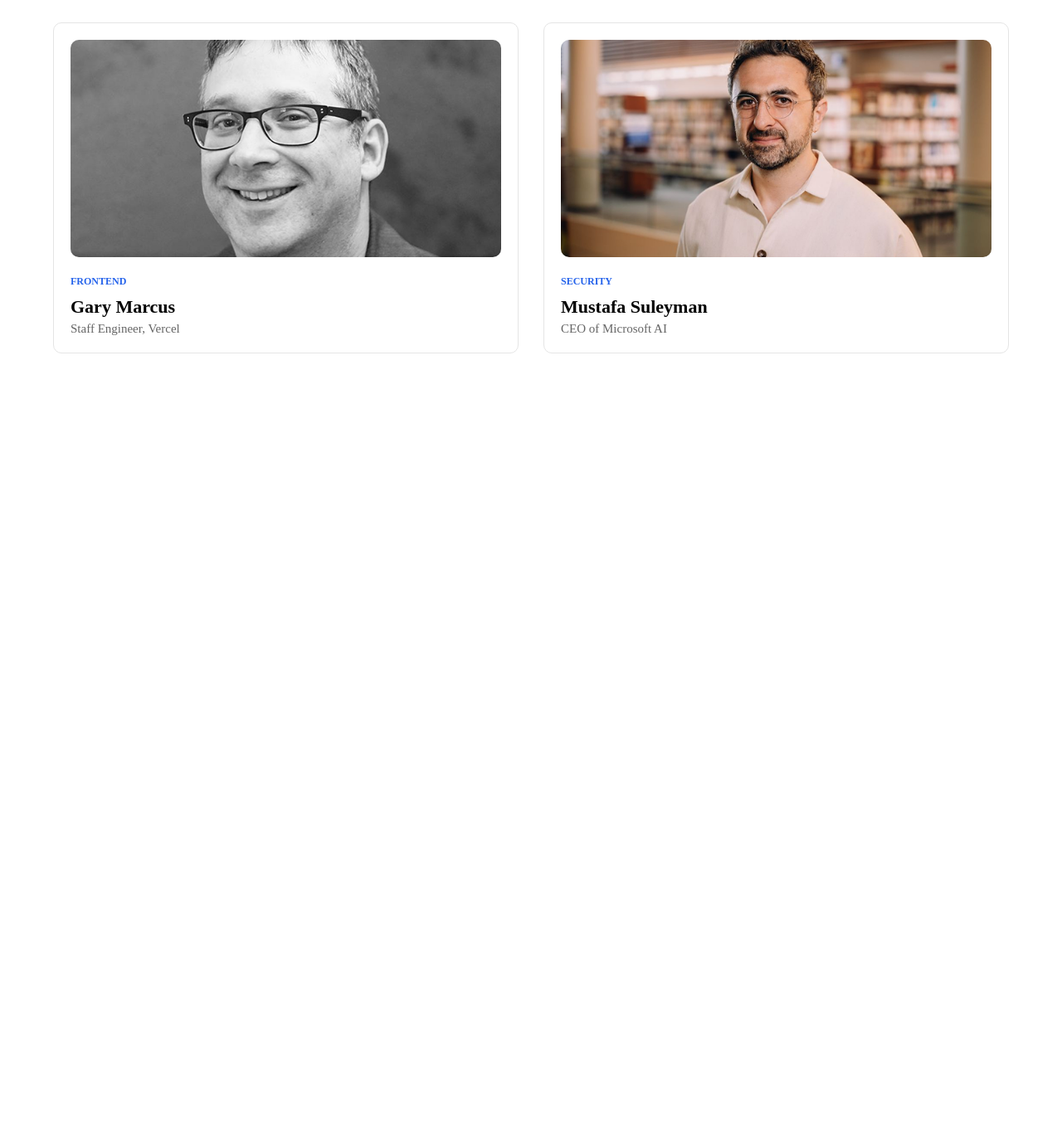
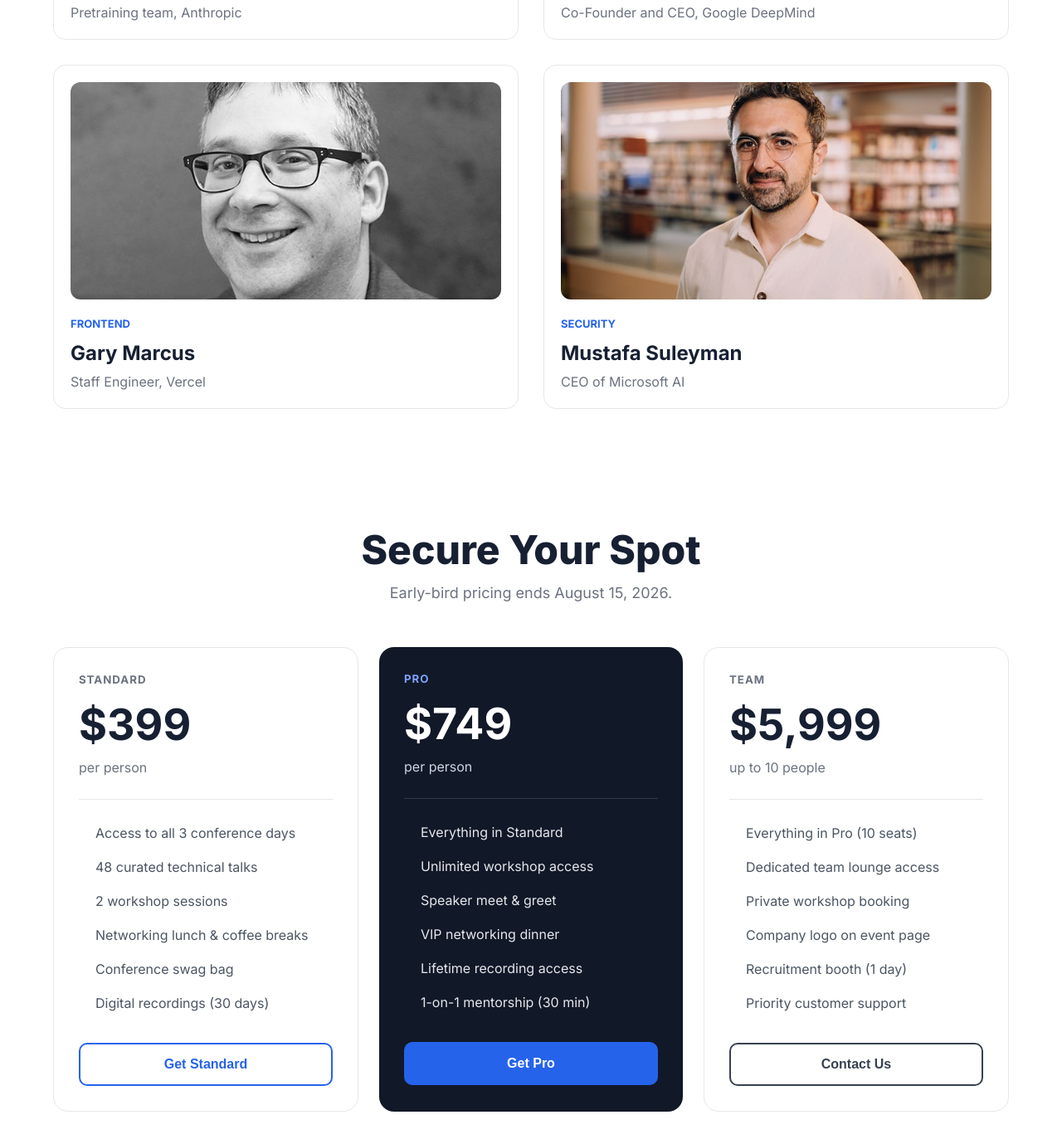
Before and after one commit to mh-emon-mern/Assignment-01, a plain HTML site: page index.html in a window 1280 px wide. Shown: the part 1197-2576 px from the top of the page at 83% size. Before the commit the page ends 1703 px from the top, so only its background shows below. Drawn offline with Linux system fonts and the light colour scheme.

Commit message:
commit done

```diff
--- a/index.html
+++ b/index.html
@@ -5,19 +5,26 @@
     <meta name="viewport" content="width=device-width, initial-scale=1.0" />
     <link rel="stylesheet" href="./style.css" />
     <title>Document</title>
+    <link rel="preconnect" href="https://fonts.googleapis.com" />
+    <link
+      href="https://fonts.googleapis.com/css2?family=Inter:wght@400;500;600;700&display=swap"
+      rel="stylesheet"
+    />
+
+    <link
+      rel="stylesheet"
+      href="https://cdnjs.cloudflare.com/ajax/libs/font-awesome/6.7.1/css/all.min.css"
+    />
   </head>
+
   <body>
-    <!-- header start -->
+    <!--  HEADER -->
+
     <header>
       <nav class="container">
-        <!-- logo start -->
-
         <div class="logo-image">
           <img src="./assets/logo.png" alt="" />
         </div>
-        <!-- logo end -->
-
-        <!-- ul start -->
 
         <ul>
           <li><a href="">Speakers</a></li>
@@ -26,62 +33,143 @@
           <li><a href="">Venue</a></li>
           <li><a href="">Blog</a></li>
         </ul>
-        <!-- ul end -->
 
-        <!-- button -->
         <button class="btn">Register Now</button>
       </nav>
     </header>
-    <!-- header end -->
 
-    <!-- hero section start -->
+    <!-- HERO -->
 
-    <div id="hero-pic">
+    <section id="hero-pic">
+      <!-- Hero content will stay inside container -->
+      <div class="container">
         <div class="hero-content">
           <h1>Code. Connect. Create</h1>
+
           <p>
-          Join 4,000+ engineers, founders, and builders at the premier developer
-          conference of 2026. Three days of cutting-edge talks, hands-on
-          workshops, and meaningful connections.
+            Join 4,000+ engineers, founders, and builders at the premier
+            developer conference of 2026. Three days of cutting-edge talks,
+            hands-on workshops, and meaningful connections.
           </p>
+
           <button class="btn">Register Now</button>
         </div>
       </div>
+    </section>
 
-    <!-- hero section end -->
+    <!-- ================= SPEAKERS ================= -->
 
-    <!-- speakers start -->
-        <section id="speakers">
+    <section id="speakers" class="container">
       <h2>Meet the Speakers</h2>
+
       <div class="speakers-main">
         <div class="spekers-child-card">
-                    <img src="./assets/andrej.png" alt="">
+          <img src="./assets/andrej.png" alt="" />
           <span>AI / ML</span>
           <h3>Andrej Karpathy</h3>
           <p>Pretraining team, Anthropic</p>
         </div>
+
         <div class="spekers-child-card">
-                    <img src="./assets/demis.png" alt="">
+          <img src="./assets/demis.png" alt="" />
           <span>CLOUD & DEVOPS</span>
           <h3>Demis Hassabis</h3>
           <p>Co-Founder and CEO, Google DeepMind</p>
         </div>
+
         <div class="spekers-child-card">
-                    <img src="./assets/gary.png" alt="">
+          <img src="./assets/gary.png" alt="" />
           <span>FRONTEND</span>
           <h3>Gary Marcus</h3>
           <p>Staff Engineer, Vercel</p>
         </div>
+
         <div class="spekers-child-card">
-                    <img src="./assets/mustafa.png" alt="">
+          <img src="./assets/mustafa.png" alt="" />
           <span>SECURITY</span>
           <h3>Mustafa Suleyman</h3>
           <p>CEO of Microsoft AI</p>
         </div>
       </div>
     </section>
-        <!-- speakers end -->
 
+    <!--  PRICING  -->
 
+    <section class="pricing-section container">
+      <h2 class="section-title">Secure Your Spot</h2>
+
+      <p class="section-subtitle">Early-bird pricing ends August 15, 2026.</p>
+
+      <div class="pricing-container">
+        <!-- Standard -->
+
+        <div class="price-card">
+          <h5>STANDARD</h5>
+
+          <h2>$399</h2>
+
+          <p class="price-text">per person</p>
+
+          <hr />
+
+          <ul>
+            <li>Access to all 3 conference days</li>
+            <li>48 curated technical talks</li>
+            <li>2 workshop sessions</li>
+            <li>Networking lunch & coffee breaks</li>
+            <li>Conference swag bag</li>
+            <li>Digital recordings (30 days)</li>
+          </ul>
+
+          <button class="outline-btn">Get Standard</button>
+        </div>
+
+        <!-- Pro -->
+
+        <div class="price-card active-card">
+          <h5>PRO</h5>
+
+          <h2>$749</h2>
+
+          <p class="price-text">per person</p>
+
+          <hr />
+
+          <ul>
+            <li>Everything in Standard</li>
+            <li>Unlimited workshop access</li>
+            <li>Speaker meet & greet</li>
+            <li>VIP networking dinner</li>
+            <li>Lifetime recording access</li>
+            <li>1-on-1 mentorship (30 min)</li>
+          </ul>
+
+          <button class="fill-btn">Get Pro</button>
+        </div>
+
+        <!-- Team -->
+
+        <div class="price-card">
+          <h5>TEAM</h5>
+
+          <h2>$5,999</h2>
+
+          <p class="price-text">up to 10 people</p>
+
+          <hr />
+
+          <ul>
+            <li>Everything in Pro (10 seats)</li>
+            <li>Dedicated team lounge access</li>
+            <li>Private workshop booking</li>
+            <li>Company logo on event page</li>
+            <li>Recruitment booth (1 day)</li>
+            <li>Priority customer support</li>
+          </ul>
+
+          <button class="team-btn">Contact Us</button>
+        </div>
+      </div>
+    </section>
   </body>
 </html>
--- a/style.css
+++ b/style.css
@@ -1,52 +1,74 @@
+/*   GOOGLE FONT*/
+@import url("https://fonts.googleapis.com/css2?family=Inter:wght@400;500;600;700;800&display=swap");
+
+/*RESET*/
 * {
   margin: 0;
   padding: 0;
+  box-sizing: border-box;
 }
-header {
-  background-color: rgb(255, 255, 255);
+
+body {
+  font-family: "Inter", sans-serif;
+  color: #172033;
+  background: #fff;
 }
+
 .container {
   max-width: 1200px;
+  width: 90%;
   margin: auto;
 }
-.logo-image {
+
+/* ==========================
+        COMMON BUTTON
+========================== */
+.btn {
+  background: #2563eb;
+  color: #fff;
+  border: none;
+  padding: 15px 25px;
+  border-radius: 10px;
+  font-size: 16px;
+  font-weight: 600;
   cursor: pointer;
+}
+
+/*       HEADER */
+
+header {
+  background: #fff;
 }
 
 nav {
   display: flex;
   justify-content: space-between;
-  padding: 15px 0;
+  align-items: center;
+  padding: 18px 0;
 }
 
-ul {
+.logo-image {
+  cursor: pointer;
+}
+
+nav ul {
   list-style: none;
   display: flex;
-  gap: 19px;
   align-items: center;
-}
-ul li a {
-  text-decoration: none;
-  color: gray;
-}
-/* common button */
-.btn {
-  background-color: #1d4ed8;
-  color: aliceblue;
-  border: none;
-  padding: 20px 20px;
-  border-radius: 10px;
-  cursor: pointer;
-  font-weight: 600;
+  gap: 22px;
 }
 
-/* header end */
+nav ul li a {
+  text-decoration: none;
+  color: #6b7280;
+  font-weight: 500;
+}
 
-/* image */
+/*         HERO*/
 
 #hero-pic {
   background:
-    linear-gradient(rgba(0, 0, 0, 0.2), rgba(0, 0, 0, 0.8)),
+    linear-gradient(rgba(0, 0, 0, 0.25), rgba(0, 0, 0, 0.75)),
     url("./assets/banner.jpg");
 
   background-size: cover;
@@ -54,78 +76,205 @@
   background-repeat: no-repeat;
 
   height: 550px;
+
   display: flex;
-  justify-content: center;
+  align-items: center;
 }
 
 .hero-content {
-  width: 45%;
-  color: white;
+  max-width: 700px;
+  margin: auto;
   text-align: center;
-  margin-top: 120px;
+  color: #fff;
 }
 
 .hero-content h1 {
-  font-size: 55px;
-  font-weight: bold;
+  font-size: 60px;
   margin-bottom: 20px;
+  color: whitesmoke;
 }
 
 .hero-content p {
-  font-size: 16px;
-  line-height: 24px;
-  margin-bottom: 130px;
+  font-size: 17px;
+  line-height: 30px;
+  margin-bottom: 40px;
+  color: whitesmoke;
 }
 
-/* image end */
+/*         SPEAKERS */
 
-
-/* speaker point */
-
-
-#speakers{
-    margin: 80px 0;
+#speakers {
+  padding: 100px 0;
 }
 
-#speakers h2{
+#speakers h2 {
   text-align: center;
-    font-size: 35px;
-    margin-bottom: 40px;
+  font-size: 42px;
+  margin-bottom: 45px;
 }
 
-.speakers-main{
-    width: 90%;
-    margin: auto;
+.speakers-main {
   display: grid;
   grid-template-columns: repeat(2, 1fr);
   gap: 30px;
 }
 
-.spekers-child-card{
+.spekers-child-card {
+  border: 1px solid #e5e7eb;
+  border-radius: 15px;
   padding: 20px;
-    border: 1px solid #e5e5e5;
-    border-radius: 10px;
+  transition: 0.3s;
 }
 
-.spekers-child-card img{
+.spekers-child-card img {
   width: 100%;
-    border-radius: 10px;
+  display: block;
+  border-radius: 12px;
+  margin-bottom: 18px;
+}
+
+.spekers-child-card span {
+  color: #2563eb;
+  font-size: 13px;
+  font-weight: 700;
+}
+
+.spekers-child-card h3 {
+  margin: 12px 0 8px;
+  font-size: 24px;
+}
+
+.spekers-child-card p {
+  color: #6b7280;
+  line-height: 24px;
+}
+
+/*PRICING */
+
+.pricing-section {
+  padding: 40px 0 100px;
+}
+
+.section-title {
+  text-align: center;
+  font-size: 48px;
+  font-weight: 800;
+  margin-bottom: 12px;
+}
+
+.section-subtitle {
+  text-align: center;
+  color: #6b7280;
+  margin-bottom: 55px;
+  font-size: 18px;
+}
+
+.pricing-container {
+  display: flex;
+  gap: 25px;
+  align-items: stretch;
+}
+
+.price-card {
+  flex: 1;
+  background: #fff;
+  border: 1px solid #e5e7eb;
+  border-radius: 18px;
+  padding: 30px;
+  transition: 0.3s;
+}
+
+.price-card h5 {
+  color: #6b7280;
+  letter-spacing: 1px;
   margin-bottom: 15px;
 }
 
-.spekers-child-card span{
-    color: #2563eb;
-    font-size: 12px;
-    font-weight: bold;
+.price-card h2 {
+  font-size: 52px;
+  margin-bottom: 10px;
 }
 
-.spekers-child-card h3{
-    margin: 10px 0 5px;
-    font-size: 22px;
+.price-text {
+  color: #6b7280;
 }
 
-.spekers-child-card p{
-    color: #666;
-    font-size: 15px;
-    gap: 20px;
+.price-card hr {
+  border: none;
+  border-top: 1px solid #e5e7eb;
+  margin: 28px 0;
 }
+
+/* pricing list */
+
+.price-card ul {
+  list-style: none;
+  display: block;
+  margin-bottom: 35px;
+}
+
+.price-card ul li {
+  position: relative;
+  padding-left: 20px;
+  margin-bottom: 16px;
+  color: #4b5563;
+  line-height: 25px;
+}
+
+/* Buttons */
+
+.outline-btn,
+.fill-btn,
+.team-btn {
+  width: 100%;
+  height: 52px;
+  border-radius: 10px;
+  font-size: 16px;
+  font-weight: 700;
+  cursor: pointer;
+}
+
+.outline-btn {
+  background: #fff;
+  color: #2563eb;
+  border: 2px solid #2563eb;
+}
+
+.fill-btn {
+  background: #2563eb;
+  color: #fff;
+  border: none;
+}
+
+.team-btn {
+  background: #fff;
+  color: #374151;
+  border: 2px solid #374151;
+}
+
+/* Active Card */
+
+.active-card {
+  background: #111827;
+  border: none;
+}
+
+.active-card h5 {
+  color: #7da2ff;
+}
+
+.active-card h2 {
+  color: #fff;
+}
+
+.active-card .price-text {
+  color: #cbd5e1;
+}
+
+.active-card hr {
+  border-top: 1px solid rgba(255, 255, 255, 0.15);
+}
+
+.active-card ul li {
+  color: #e5e7eb;
+}
```
Lines whose indentation alone changed are shown as unchanged.
